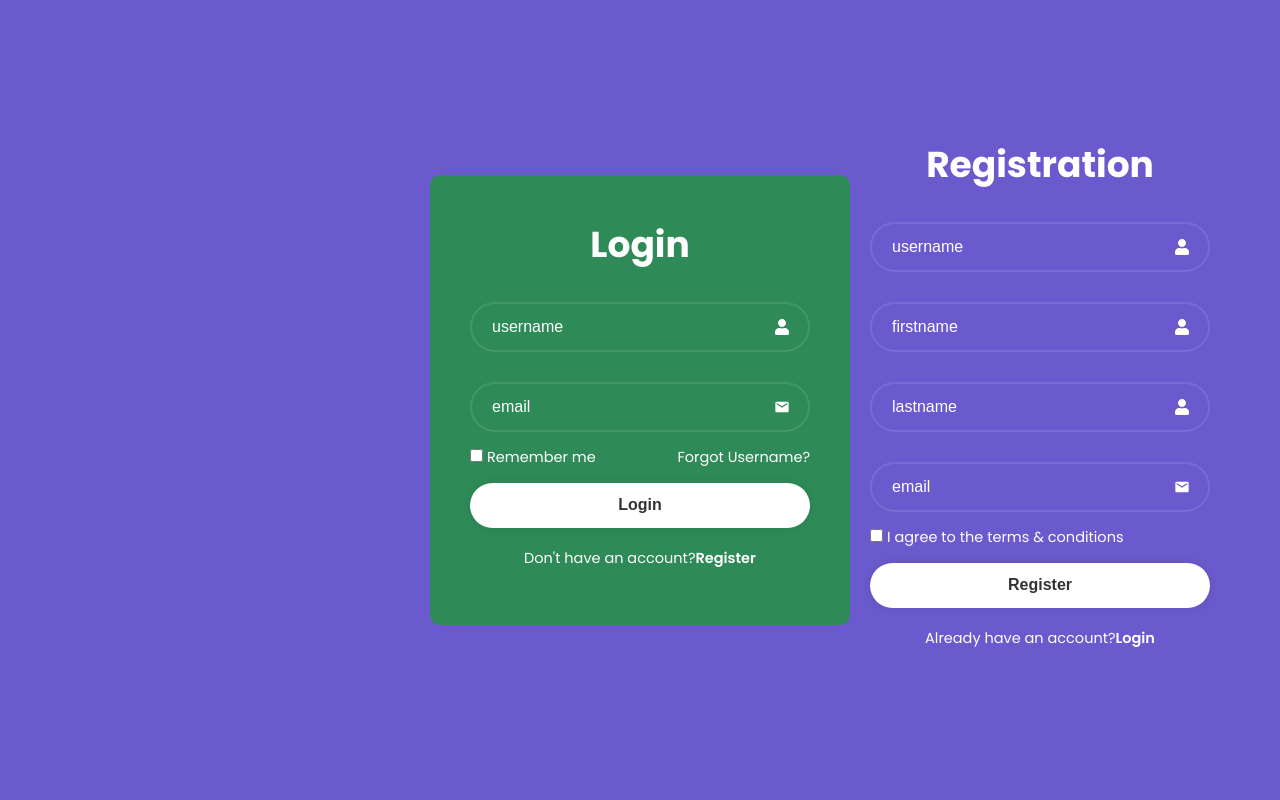
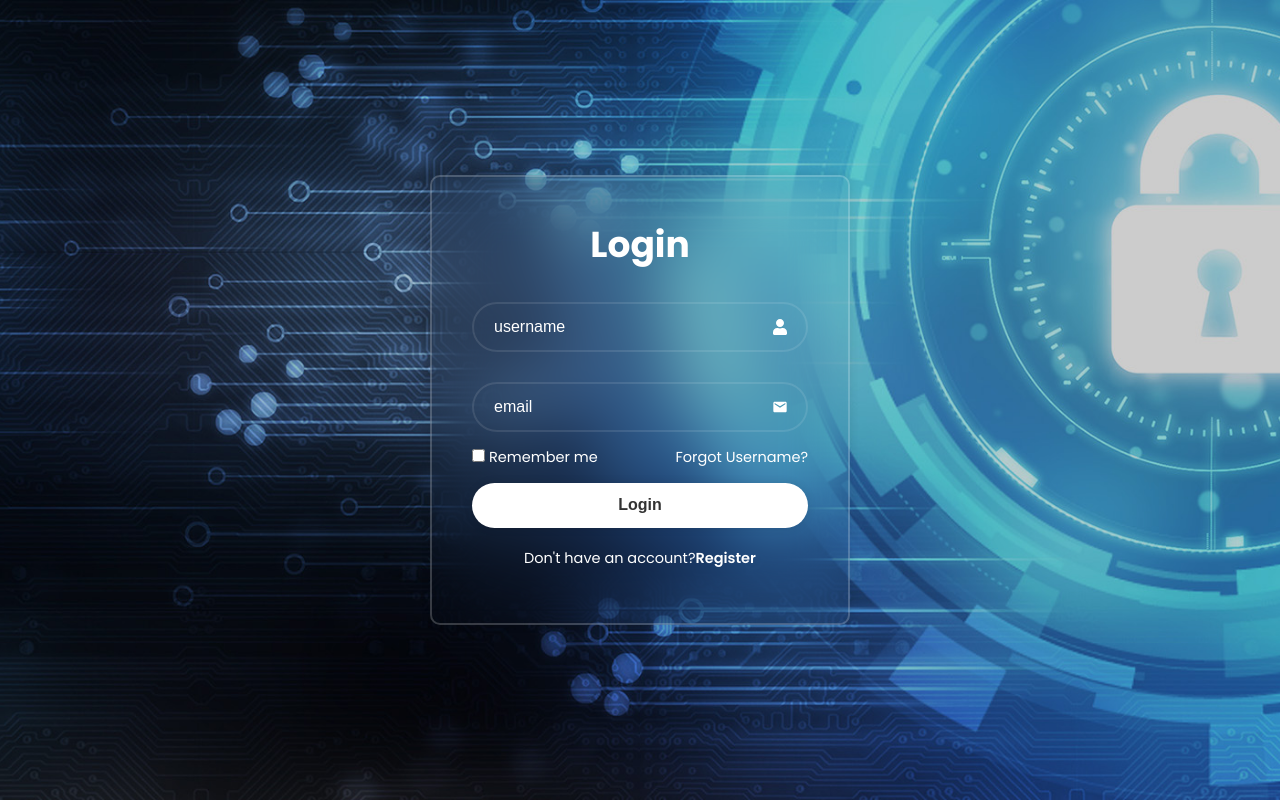
Before and after one commit to Lite30/login, a React (Create React App) app: page / in a window 1280 px wide. Built offline with nearby package versions, Linux system fonts and the light colour scheme.

Commit message:
changed wrapper laypout from green to transparent

```diff
--- a/src/Components/LoginRegister/LoginRegister.css
+++ b/src/Components/LoginRegister/LoginRegister.css
@@ -2,25 +2,44 @@
     position: relative;
     width: 420px;
     height: 450px;
-    background: seagreen;
+    background: transparent;
     color: #fff;
+    border: 2px solid rgba(255,255,255,.2);
+    backdrop-filter: blur(30px);
+    box-shadow: 0 0 10px rgba(0,0,0,.1);
     border-radius: 10px;
     display: flex;
     align-items: center;
+    transition: height .2s ease;
+    overflow: hidden;
 
 }
+.wrapper.active{
+    height: 560px;
+}
+
 .wrapper .form-box.register{
     position: absolute;
+    transition: none;
     translate: 400px;
 }
 .wrapper .form-box {
     width: 100%;
     padding: 40px;
 }
+.wrapper .form-box.login{
+    transition: translate .18s ease;
+    translate: 0;
 
+}
 .wrapper.active .form-box.login{
     transition: none;
     translate: -400px;
+
+}
+.wrapper.active .form-box.register{
+    transition: translate .18s ease;
+    translate: 0;
 
 }
 form h1 {
--- a/src/Components/LoginRegister/LoginRegister.jsx
+++ b/src/Components/LoginRegister/LoginRegister.jsx
@@ -10,7 +10,7 @@ const LoginRegister = () => {
     const [action, setAction] = useState('');
 
     const registerLink = () => {
-        setAction('active');
+        setAction(' active');
     }
     const loginLink = () => {
         setAction('');
--- a/src/index.css
+++ b/src/index.css
@@ -11,7 +11,9 @@ body {
   justify-content: center;
   align-items: center;
   min-height: 100vh;
-  background: slateblue;
-
+  background: url('./Components/Assests/Security\ Background\ Image\ Online\ Banking\ Fsb.jpg')
+  no-repeat;
+  background-size: cover;
+  background-position: center;
 
 }
```
Also changed, not shown: src/Components/Assests/Security Background Image Online Banking Fsb.jpg (added).
